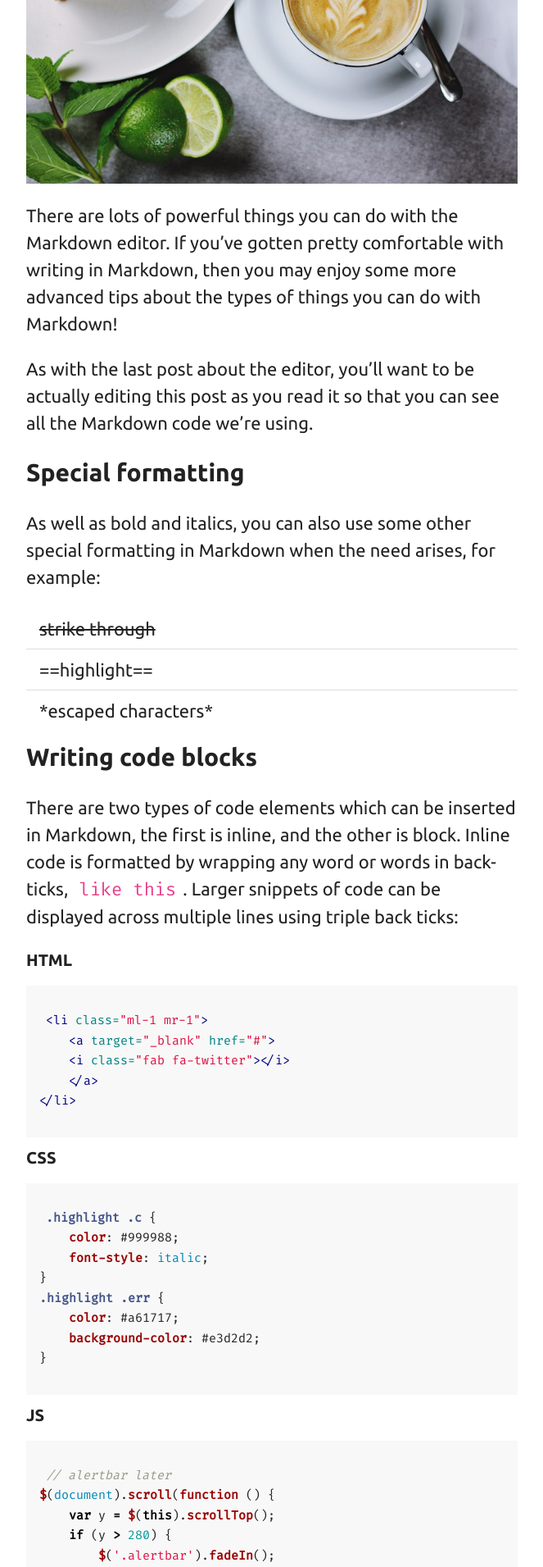
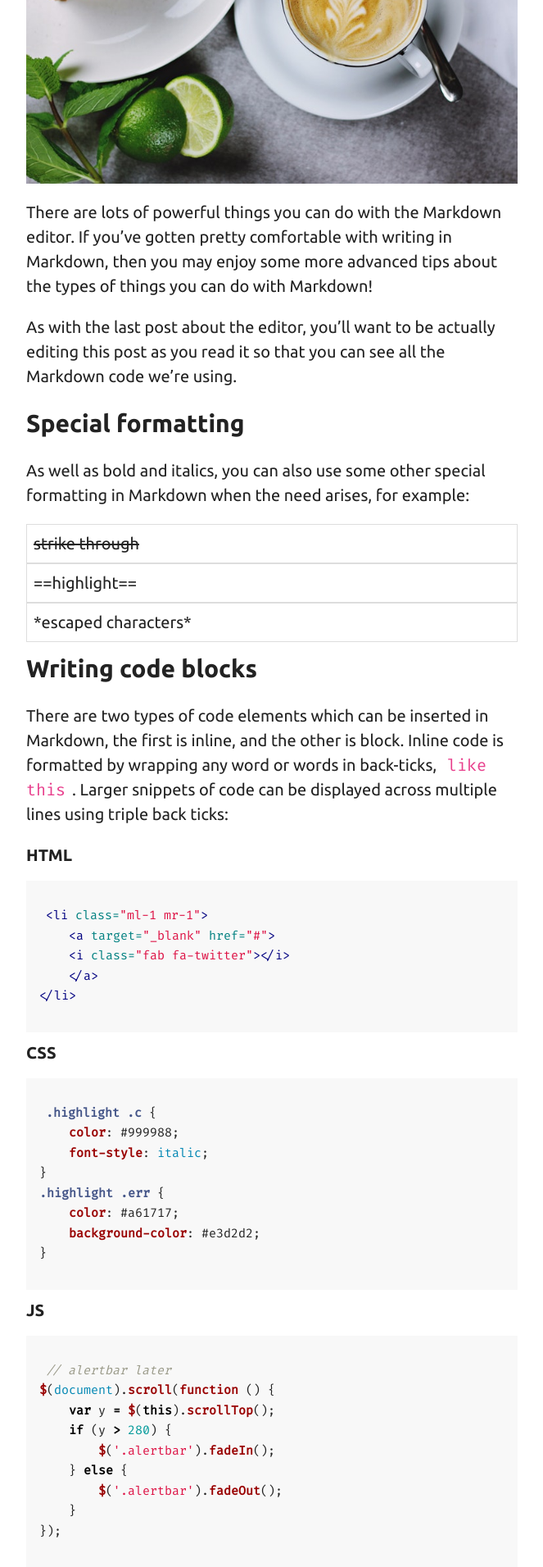
Before and after one commit to sumeetmathpati/clean-blog, a Jekyll site: the page built from _posts/2018-06-12-powerful-things-markdown-editor.md, in a window 1280 px wide. Shown: the part 468-2379 px from the top of the page at 82% size, without its empty margins (308-971 px from the left). Built offline with Jekyll 4.4.1, drawn with Linux system fonts in a browser that asks for light colours.

Commit message:
changes css

```diff
--- a/_posts/2018-06-12-powerful-things-markdown-editor.md
+++ b/_posts/2018-06-12-powerful-things-markdown-editor.md
@@ -8,7 +8,6 @@ recommanded: true
 There are lots of powerful things you can do with the Markdown editor. If you've gotten pretty comfortable with writing in Markdown, then you may enjoy some more advanced tips about the types of things you can do with Markdown!
 
 As with the last post about the editor, you'll want to be actually editing this post as you read it so that you can see all the Markdown code we're using.
-
 
 ## Special formatting
 
--- a/assets/css/main.css
+++ b/assets/css/main.css
@@ -10,7 +10,7 @@ h1, h2, h3, h4, h5, h6 {
 }
 
 p, a, ul {
-    font-size: 22px;
+    font-size: 20px;
 }
 
 a {
@@ -37,20 +37,21 @@ ul {
 }
 
 ul li{
-    padding:8px 16px;
-    border-bottom:1px solid #ddd
+    padding:8px 8px;
+    border: 1px solid #ddd;
+
 }
 
-ul li:last-child{
+/* ul li:last-child{
     border-bottom:none
-}
+} */
 
 code {
     padding: 8px;
     font-family: "Fira Code";
 }
 
-p code {
+p code, ul code, li code, ol code {
     color: #e83e8c;
 }
 
@@ -102,6 +103,10 @@ p code {
     padding: 8px;
 }
 
+pre.highlight {
+    overflow-x: auto;
+}
+
 .toc {
     margin-top: 16px;
     background-color: rgb(240, 240, 240);
```
